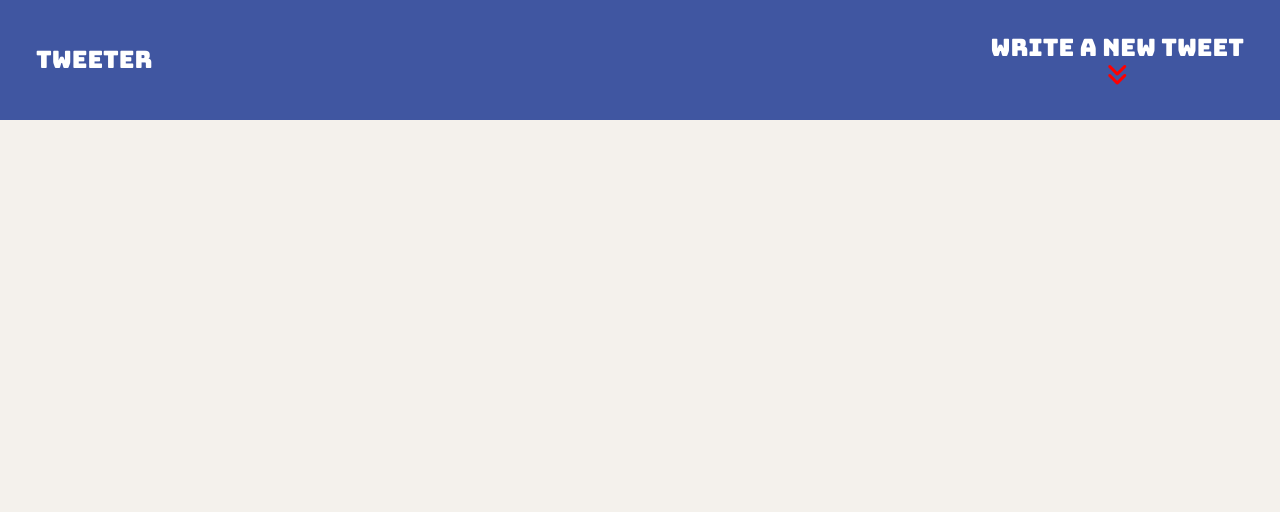
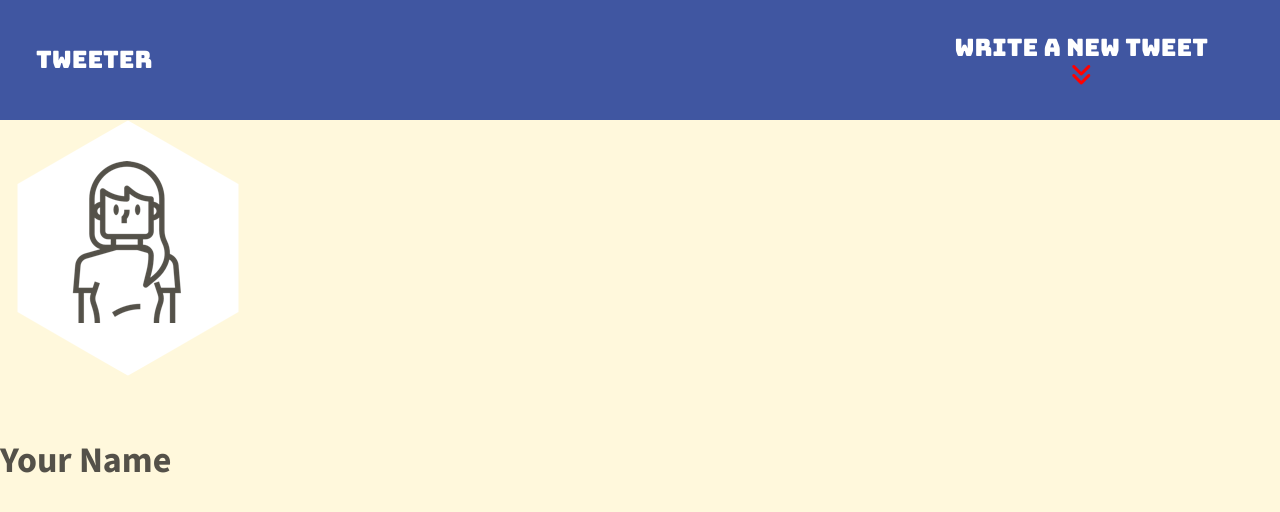
Before and after one commit to TayrineSoares/tweeter, a website: page public/index.html in a window 1280 px wide. Drawn offline with nearby package versions, Linux system fonts and the light colour scheme.

Commit message:
Move content below nav bar

```diff
--- a/public/index.html
+++ b/public/index.html
@@ -40,6 +40,19 @@
       </div>
     </nav>
 
+
+    <header>
+      <div>
+        <img src="/images/profile-hex.png">
+      </div>
+      <br>
+      <div>
+        <h2>Your Name</h2>
+      </div>
+    </header>
+
+
+
     <!-- Page-specific (main) content here -->
     <main class="container"></main>
   </body>
--- a/public/styles/layout.css
+++ b/public/styles/layout.css
@@ -15,10 +15,12 @@ html {
  */
 
 body {
-  font-family: 'source sans 3', sans-serif;
+  padding-top: 120px;
   color: #545149;
-  background-color: #f4f1ec;
+  background-color: cornsilk;
   font-size: 24px;
+  font-family: 'Source Sans 3', sans-serif;
+
 }
 
 /*
--- a/public/styles/nav.css
+++ b/public/styles/nav.css
@@ -1,4 +1,7 @@
  nav {
+  position: fixed; /* to keep it at the top of the page. */
+  z-index: 1000;
+  top: 0; /* makes sure the nav bar stays at the very top of the viewport.*/
   display: flex;
   align-items: center;
   justify-content: space-between;
@@ -24,6 +27,7 @@
   flex-direction: column;
   align-items: center;
   color: #FFFFFF;
+  padding: 0 1.5em;
 
  }
 
--- a/server/data-files/initial-tweets.json
+++ b/server/data-files/initial-tweets.json
@@ -8,7 +8,7 @@
     "content": {
       "text": "If I have seen further it is by standing on the shoulders of giants"
     },
-    "created_at": 1733939898405
+    "created_at": 1733940128609
   },
   {
     "user": {
@@ -19,6 +19,6 @@
     "content": {
       "text": "Je pense , donc je suis"
     },
-    "created_at": 1734026298405
+    "created_at": 1734026528609
   }
 ]
```
